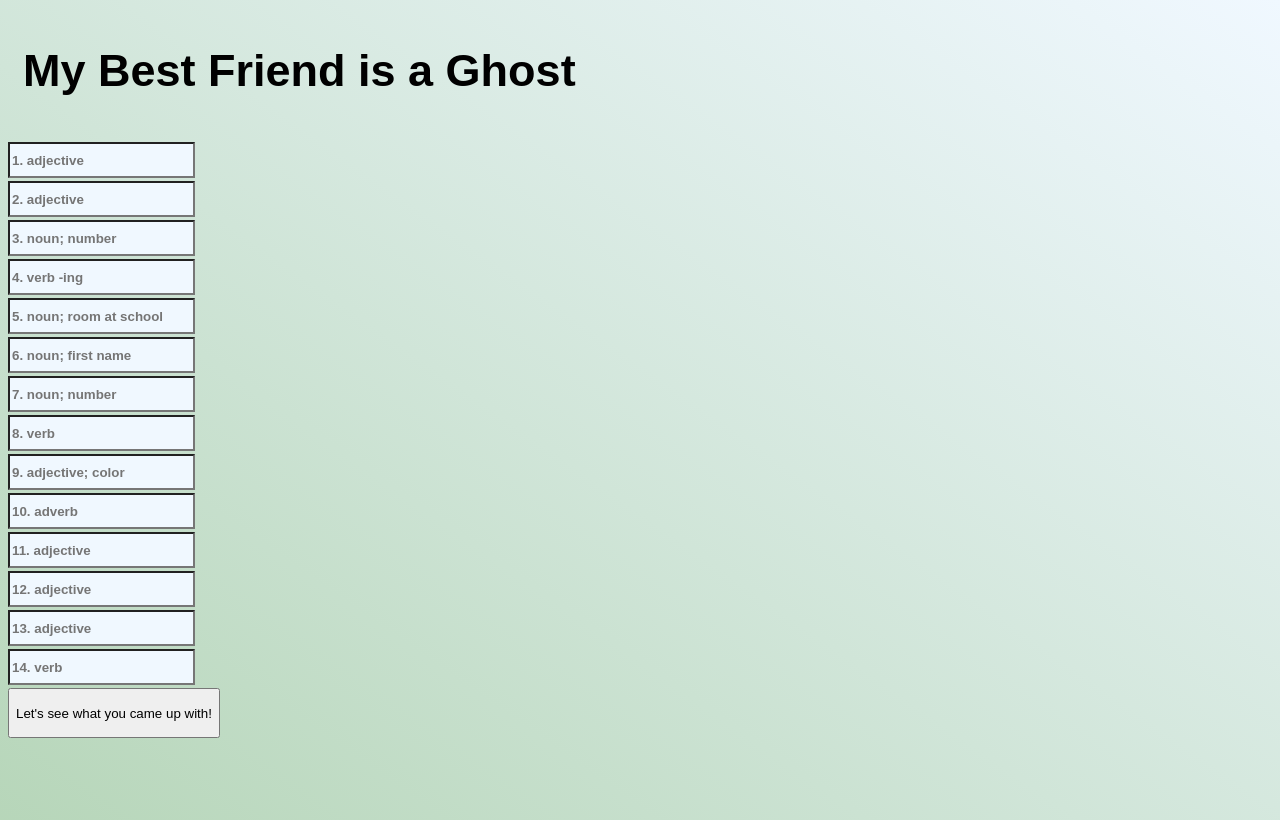
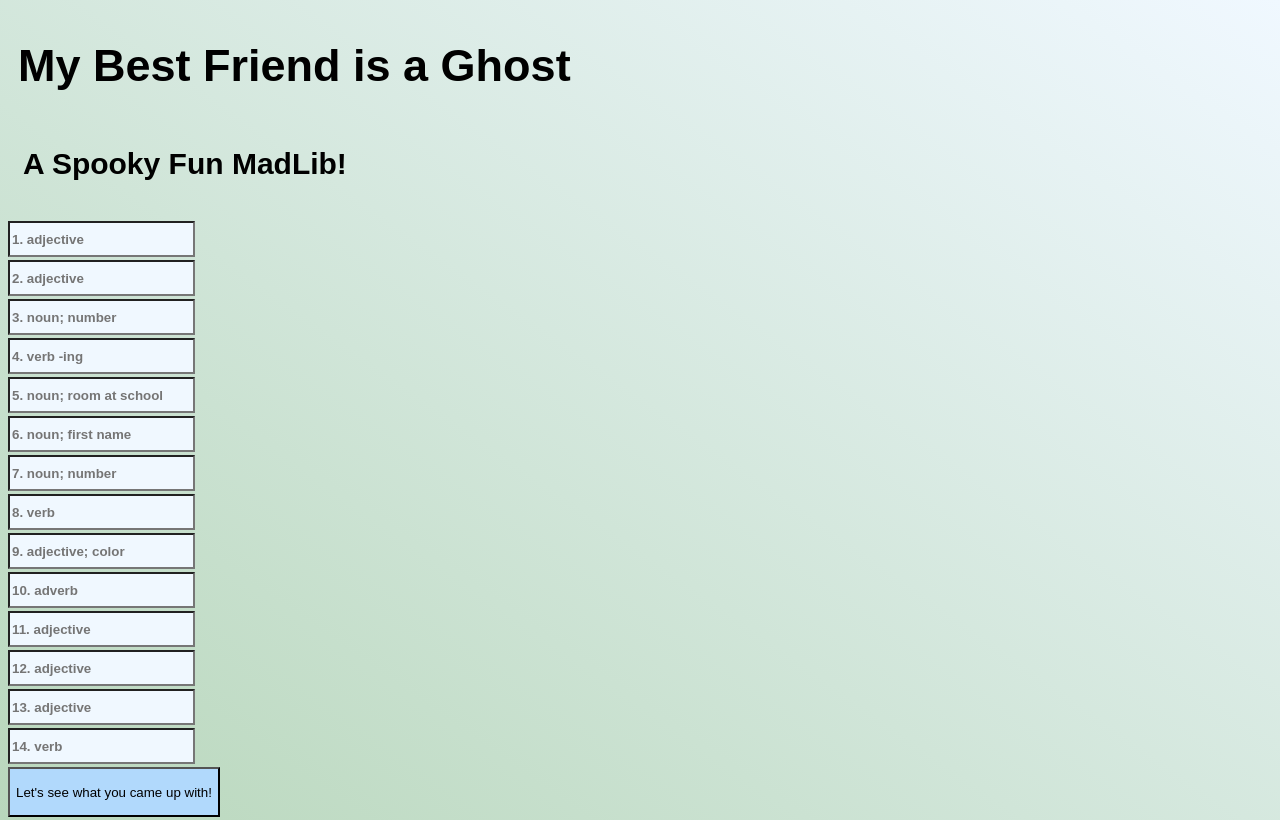
Before and after one commit to jaydonley/madLibs, a plain HTML site: page index.html in a window 1280 px wide. Shown: the top 820 px of the page. Drawn offline with Linux system fonts and the light colour scheme.

Commit message:
updated madLibsProject

```diff
--- a/index.html
+++ b/index.html
@@ -4,7 +4,7 @@
     <meta charset="UTF-8">
     <meta http-equiv="X-UA-Compatible" content="IE=edge">
     <meta name="viewport" content="width=device-width, initial-scale=1.0">
-    <title>Document</title>
+    <title>A Spooky MadLib</title>
 </head>
 <style>
     body{
@@ -15,6 +15,10 @@
     }
     h1{
         font-size: 45px;
+        padding: 10px;
+    }
+    h2{
+        font-size: 30px;
         padding: 15px;
     }
 
@@ -46,15 +50,19 @@
 
       button{
         height: 50px;
+        background-color: rgb(177, 217, 252);
       }
       button:hover{
         transform: scale(1.1);
+        background-color: rgb(190, 225, 255);
+        cursor: pointer;
       }
 
 </style>
 <body>
 
     <h1>My Best Friend is a Ghost</h1>
+    <h2>A Spooky Fun MadLib!</h2>
 
     <input type="text" placeholder="1. adjective" class="textbox" id="left">
     <label for="1. adjective"></label>
--- a/style.css
+++ b/style.css
@@ -1,4 +1,4 @@
-<style>
+style
     body{
         /* background-color: rgb(205, 245, 205); */
         font-family: Arial, Helvetica, sans-serif;
@@ -43,4 +43,4 @@
         transform: scale(1.1);
       }
 
-</style>
+      style
```
